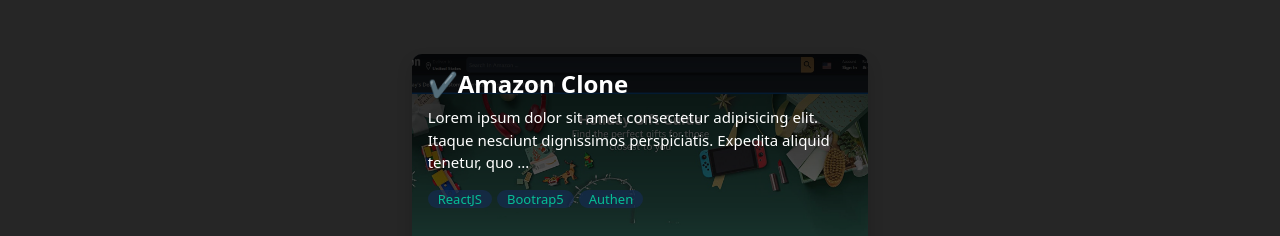
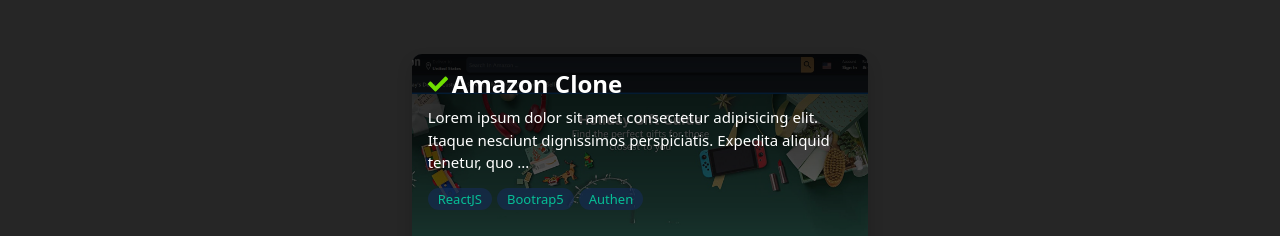
Before and after one commit to Mehdi-Zandian/Mehdi-Zandian, a React (Create React App) app: page / in a window 1280 px wide. Shown: the part 2167-2403 px from the top of the page. Built offline with nearby package versions, Linux system fonts and the light colour scheme.

Commit message:
my project sec (template) update

```diff
--- a/src/components/Portfolio/MyProjects/MyProject.scss
+++ b/src/components/Portfolio/MyProjects/MyProject.scss
@@ -55,7 +55,7 @@
             cursor: pointer;
             border-radius: 20px;
             margin-right: 5px;
-            padding: 0 10px;
+            padding: 2px 10px;
             color: rgba(0, 255, 187, 0.7);
             background-color: rgba(22, 43, 81, 0.7);
             transition: all 0.3s;
--- a/src/components/Portfolio/MyProjects/MyProjects.js
+++ b/src/components/Portfolio/MyProjects/MyProjects.js
@@ -1,6 +1,6 @@
 // UI
 import "./MyProject.scss";
-import { FaInfo } from "react-icons/fa";
+import { FaInfo, FaCheck } from "react-icons/fa";
 import s1 from "../../../assets/projects/amazon/S1.jpg";
 
 function MyProjects() {
@@ -21,7 +21,13 @@
           <img src={s1} className="" />
           <div className="myProj__itemInfo d-flex flex-column align-items-start justify-content-between p-3">
             <div>
-              <h4 className="fw-bold">✔Amazon Clone</h4>
+              <h4 className="fw-bold d-flex align-items-center">
+                <FaCheck
+                  style={{ fontSize: "20px", color: "#70e000" }}
+                  className="me-1"
+                />{" "}
+                Amazon Clone
+              </h4>
               <p style={{ fontSize: "15px" }}>
                 Lorem ipsum dolor sit amet consectetur adipisicing elit. Itaque
                 nesciunt dignissimos perspiciatis. Expedita aliquid tenetur, quo
```
